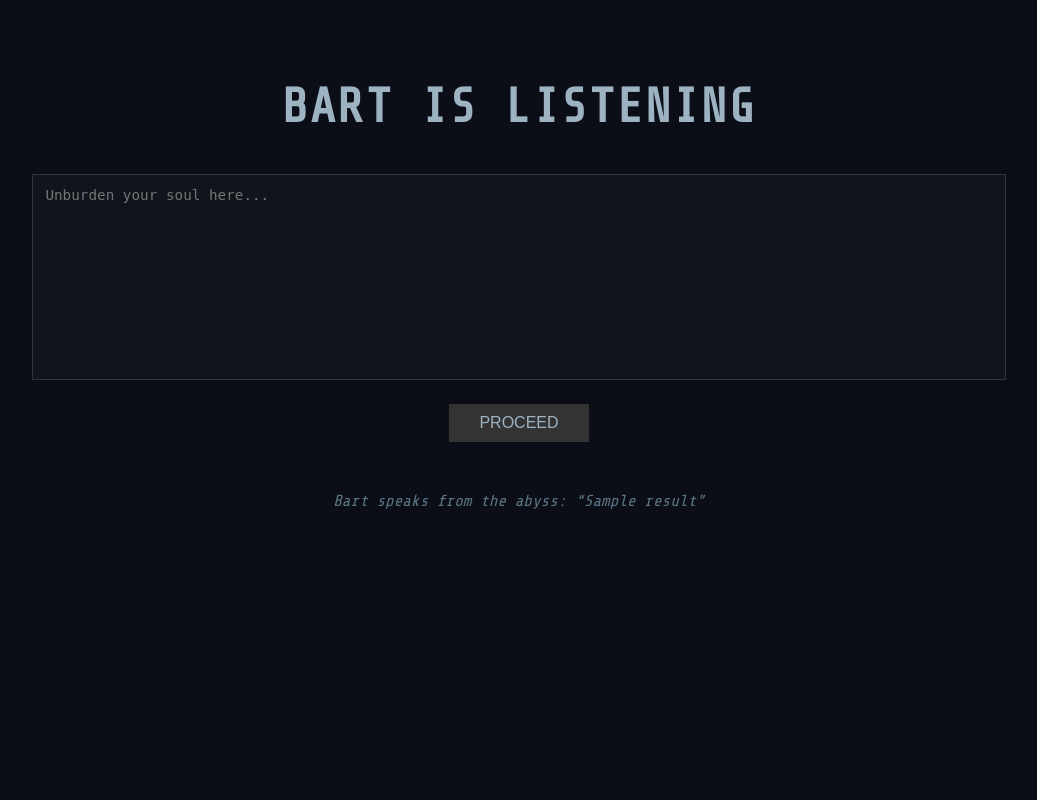
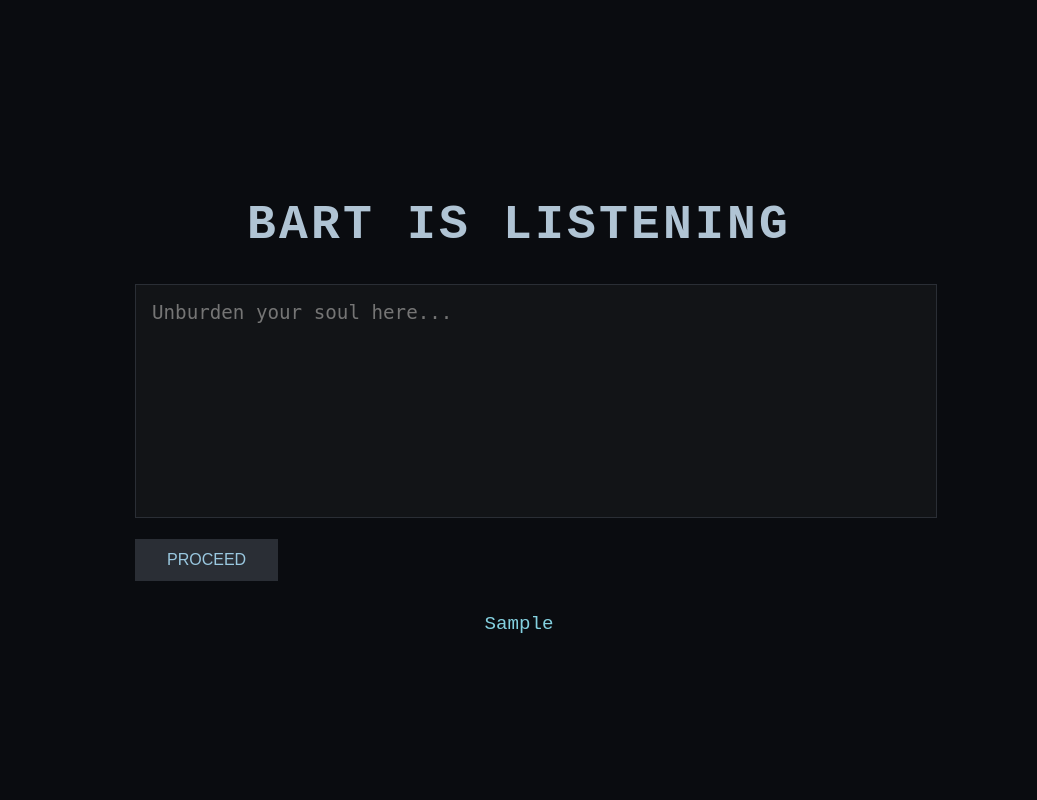
Before and after one commit to dasheroc/BARTGPT, a FastAPI app: template templates/chat.html in a window 1280 px wide. Shown: the whole page, without its empty margins (121-1158 px from the left). Run offline with FastAPI, Linux system fonts and the light colour scheme; the template is opened without the code that fills it: most values are stand-ins (such as "Sample title", 1, 10 or a date in 2020).

Commit message:
Fix POST routing, Enter-to-submit, and Bart aesthetic

```diff
--- a/main.py
+++ b/main.py
@@ -1,19 +1,11 @@
 from fastapi import FastAPI, Request, Form
 from fastapi.responses import HTMLResponse
+from fastapi.staticfiles import StaticFiles
 from fastapi.templating import Jinja2Templates
-from fastapi.staticfiles import StaticFiles
-import os
-import requests
 
 app = FastAPI()
 
-# --- Static File Mounting ---
-static_dir = "static"
-if os.path.isdir(static_dir):
-    app.mount("/static", StaticFiles(directory=static_dir), name="static")
-else:
-    print(f"⚠️ Static directory '{static_dir}' not found at startup.")
-
+app.mount("/static", StaticFiles(directory="static"), name="static")
 templates = Jinja2Templates(directory="templates")
 
 @app.get("/", response_class=HTMLResponse)
@@ -21,23 +13,7 @@ async def get_form(request: Request):
     return templates.TemplateResponse("chat.html", {"request": request})
 
 @app.post("/", response_class=HTMLResponse)
-async def post_form(request: Request, query: str = Form(...)):
-    api_key = os.getenv("OMDB_API_KEY")
-    if not api_key:
-        return templates.TemplateResponse("chat.html", {
-            "request": request,
-            "result": "⚠️ OMDB API key is missing. Check environment settings."
-        })
-
-    url = f"http://www.omdbapi.com/?apikey={api_key}&t={query}"
-    try:
-        response = requests.get(url)
-        data = response.json()
-        result = data.get("Plot", "No plot found.") if data.get("Response") == "True" else "Movie not found."
-    except Exception as e:
-        result = f"Error retrieving data: {e}"
-
-    return templates.TemplateResponse("chat.html", {
-        "request": request,
-        "result": result
-    })
+async def handle_form(request: Request, user_input: str = Form(...)):
+    # Bart's placeholder response logic — customize later
+    bart_reply = f'Bart speaks from the abyss: “{user_input}” — curious. But not clever.'
+    return templates.TemplateResponse("chat.html", {"request": request, "bart_reply": bart_reply})
--- a/templates/chat.html
+++ b/templates/chat.html
@@ -2,76 +2,74 @@
 <html lang="en">
 <head>
     <meta charset="UTF-8">
-    <title>Bart Is Listening</title>
-    <link rel="icon" type="image/x-icon" href="{{ url_for('static', path='favicon.ico') }}">
-    <link href="https://fonts.googleapis.com/css2?family=Share+Tech+Mono&display=swap" rel="stylesheet">
+    <title>Bart Interface</title>
+    <link rel="icon" type="image/x-icon" href="{{ request.url_for('static', path='favicon.ico') }}">
     <style>
         body {
-            background-color: #0b0e17;
-            color: #9eb3c2;
-            font-family: 'Share Tech Mono', monospace;
-            text-align: center;
-            padding: 40px;
+            background-color: #0a0c10;
+            color: #b0c4d4;
+            font-family: 'Courier New', Courier, monospace;
+            display: flex;
+            flex-direction: column;
+            align-items: center;
+            justify-content: center;
+            height: 100vh;
+            margin: 0;
         }
-
         h1 {
-            font-size: 3em;
-            margin-bottom: 20px;
-            letter-spacing: 2px;
+            font-size: 3rem;
+            margin-bottom: 2rem;
+            letter-spacing: 0.2rem;
+            text-transform: uppercase;
         }
-
         form {
-            margin-top: 40px;
+            width: 60%;
+            max-width: 900px;
         }
-
         textarea {
-            background-color: #11141c;
-            color: #cbd7e1;
-            width: 80%;
-            height: 180px;
-            font-size: 1.1em;
-            border: 1px solid #333;
-            padding: 12px;
+            width: 100%;
+            height: 200px;
+            background-color: #121417;
+            color: #d3e0ea;
+            font-size: 1.2rem;
+            padding: 1rem;
+            border: 1px solid #2a2e35;
             resize: none;
-            outline: none;
         }
-
         button {
-            margin-top: 20px;
-            padding: 10px 30px;
-            background-color: #333;
-            color: #9eb3c2;
+            margin-top: 1rem;
+            padding: 0.75rem 2rem;
+            font-size: 1rem;
+            background-color: #2a2e35;
+            color: #9ac8e0;
             border: none;
             cursor: pointer;
-            font-size: 1em;
         }
-
-        button:hover {
-            background-color: #444;
-        }
-
-        blockquote {
-            font-style: italic;
-            color: #5a7584;
-            margin-top: 50px;
-            max-width: 700px;
-            margin-left: auto;
-            margin-right: auto;
+        .response {
+            margin-top: 2rem;
+            font-size: 1.2rem;
+            color: #84d1e0;
+            text-align: center;
         }
     </style>
 </head>
 <body>
-    <h1>BART IS LISTENING</h1>
-    <form method="post">
-        <textarea name="query" placeholder="Unburden your soul here..." onkeydown="if(event.key==='Enter' && !event.shiftKey){this.form.submit(); return false;}">{{ request.form.get('query', '') if request.method == 'POST' else '' }}</textarea>
-        <br>
+    <h1>Bart is listening</h1>
+    <form method="post" id="chat-form">
+        <textarea name="user_input" placeholder="Unburden your soul here..." required></textarea>
         <button type="submit">PROCEED</button>
     </form>
+    {% if bart_reply %}
+        <div class="response">{{ bart_reply }}</div>
+    {% endif %}
 
-    {% if result %}
-    <blockquote>
-        Bart speaks from the abyss: “{{ result }}”
-    </blockquote>
-    {% endif %}
+    <script>
+        document.getElementById('chat-form').addEventListener('keydown', function(e) {
+            if (e.key === 'Enter' && !e.shiftKey) {
+                e.preventDefault();
+                this.submit();
+            }
+        });
+    </script>
 </body>
 </html>
```
